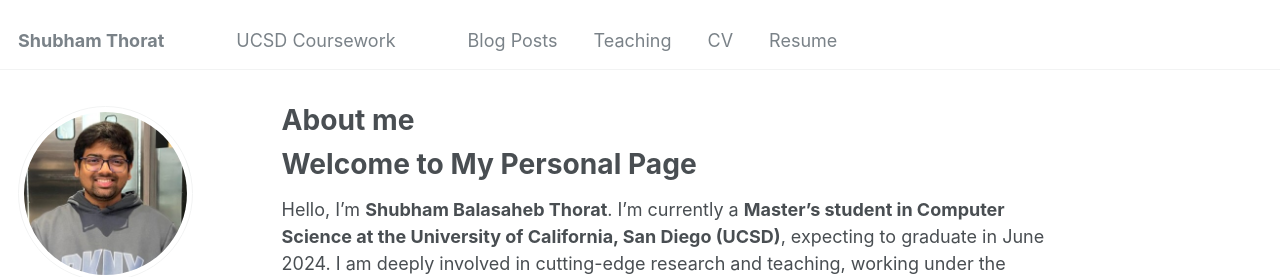
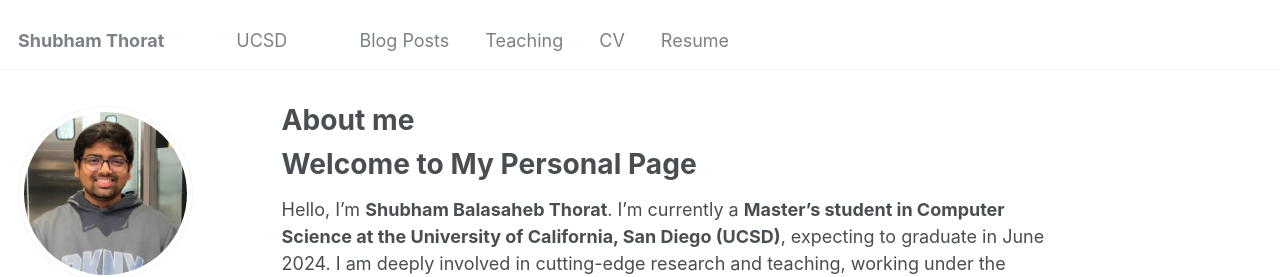
Before and after one commit to shubham4104/shubham4104.github.io, a Jekyll site: the page built from _pages/about.md, in a window 1280 px wide. Shown: the top 277 px of the page. Built offline with Jekyll 4.4.1, drawn with Linux system fonts in a browser that asks for light colours.

Commit message:
Update navigation.yml

```diff
--- a/_data/navigation.yml
+++ b/_data/navigation.yml
@@ -6,7 +6,7 @@ main:
   # - title: "Talks"
   #   url: /talks/
 
-  - title: "UCSD Coursework"
+  - title: "UCSD"
   - url: /ucsd_coursework/
 
   - title: "Blog Posts"
```
